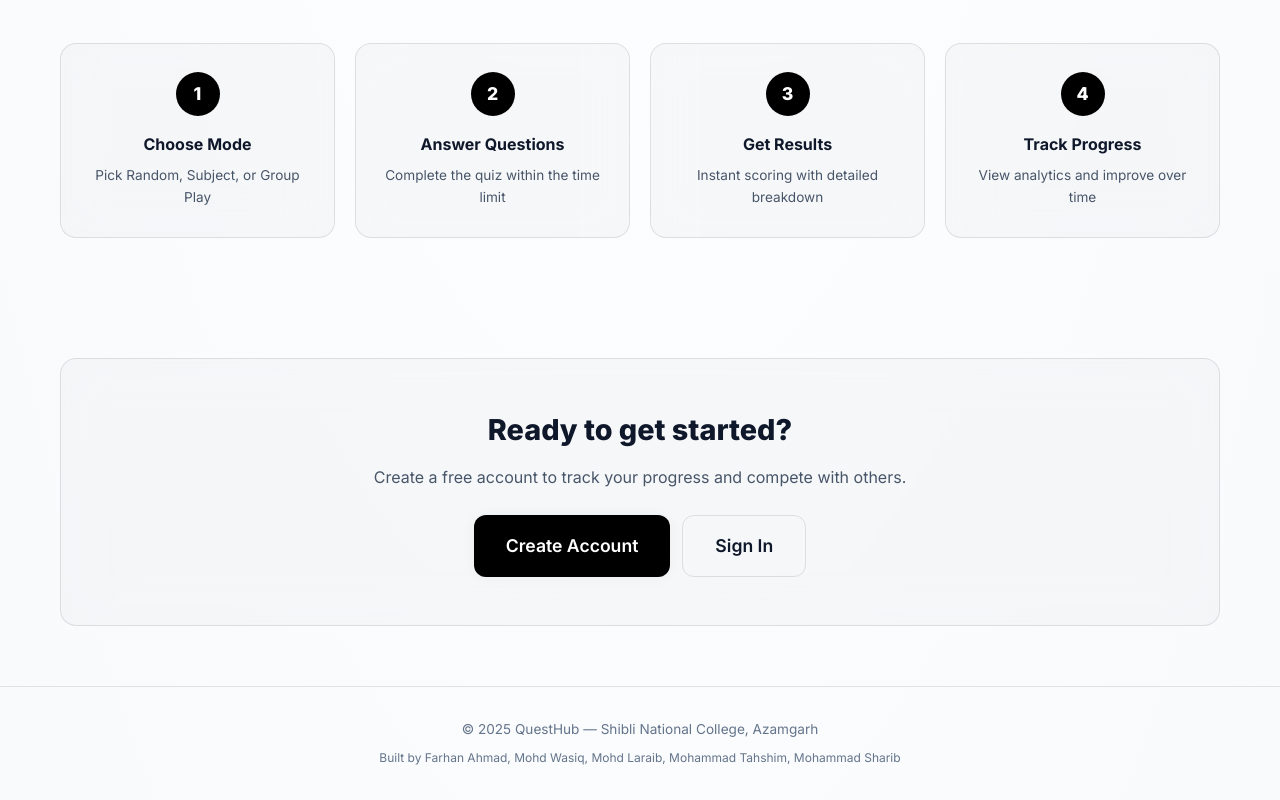
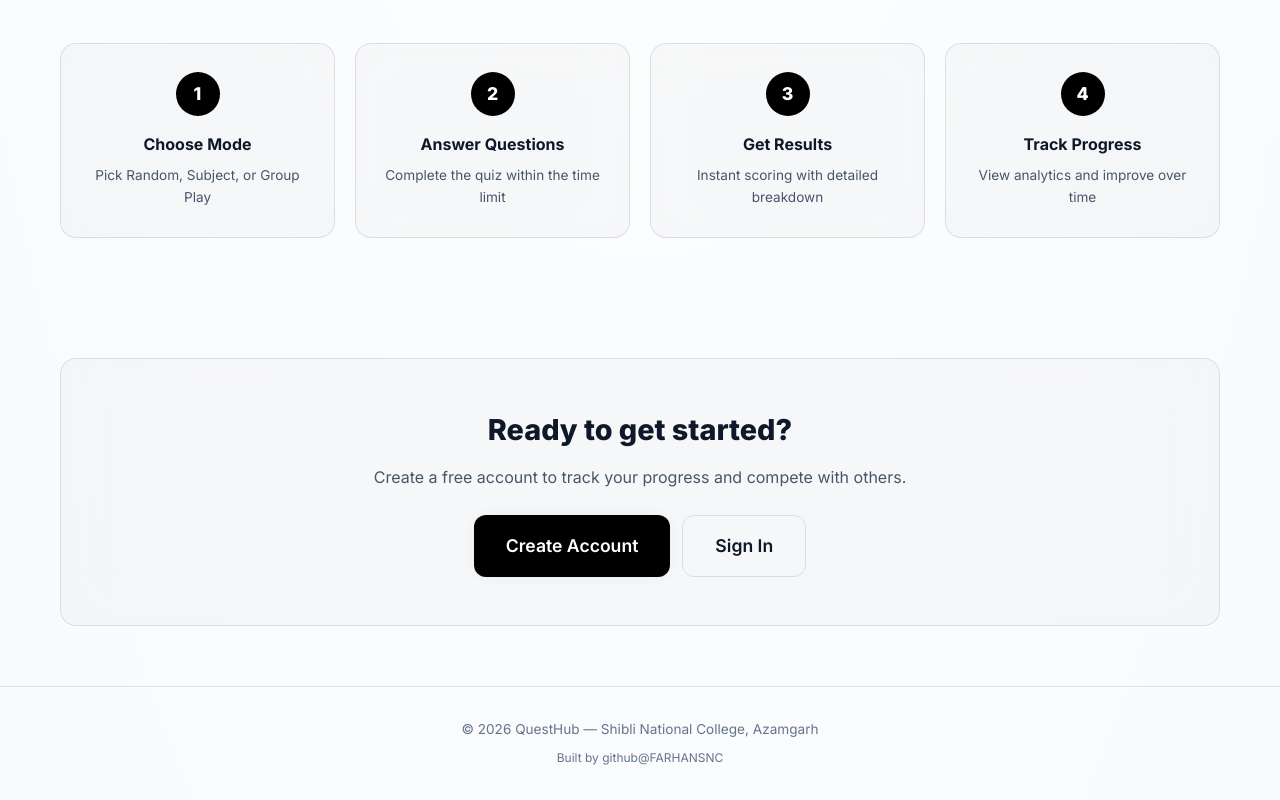
Before and after one commit to FARHANSNC/Questhub, a React (Vite) app in the folder frontend/: page / in a window 1280 px wide. Shown: the part 1447-2247 px from the top of the page. Built offline with nearby package versions, Linux system fonts and the light colour scheme; no server answers.

Commit message:
footer fix

```diff
--- a/frontend/src/pages/Home.jsx
+++ b/frontend/src/pages/Home.jsx
@@ -85,8 +85,8 @@ export default function Home() {
 
             <footer className="footer">
                 <div className="container">
-                    <p>© 2025 QuestHub — Shibli National College, Azamgarh</p>
-                    <p className="footer-sub">Built by Farhan Ahmad, Mohd Wasiq, Mohd Laraib, Mohammad Tahshim, Mohammad Sharib</p>
+                    <p>© 2026 QuestHub — Shibli National College, Azamgarh</p>
+                    <p className="footer-sub">Built by github@FARHANSNC</p>
                 </div>
             </footer>
         </div>
```
